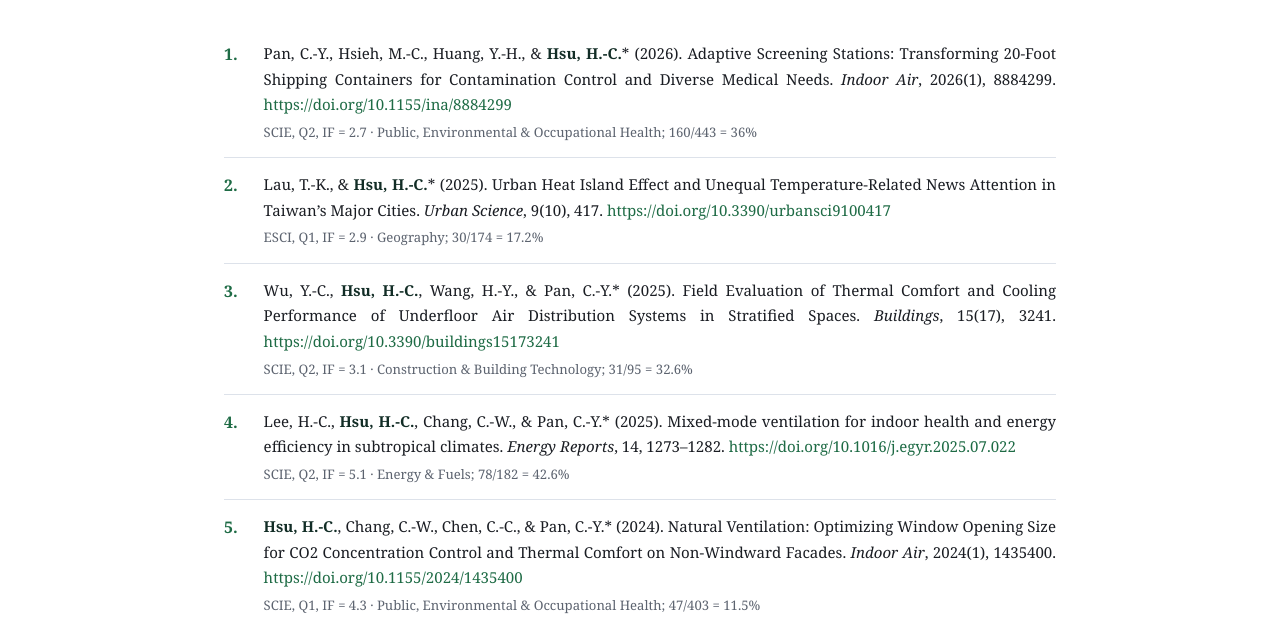
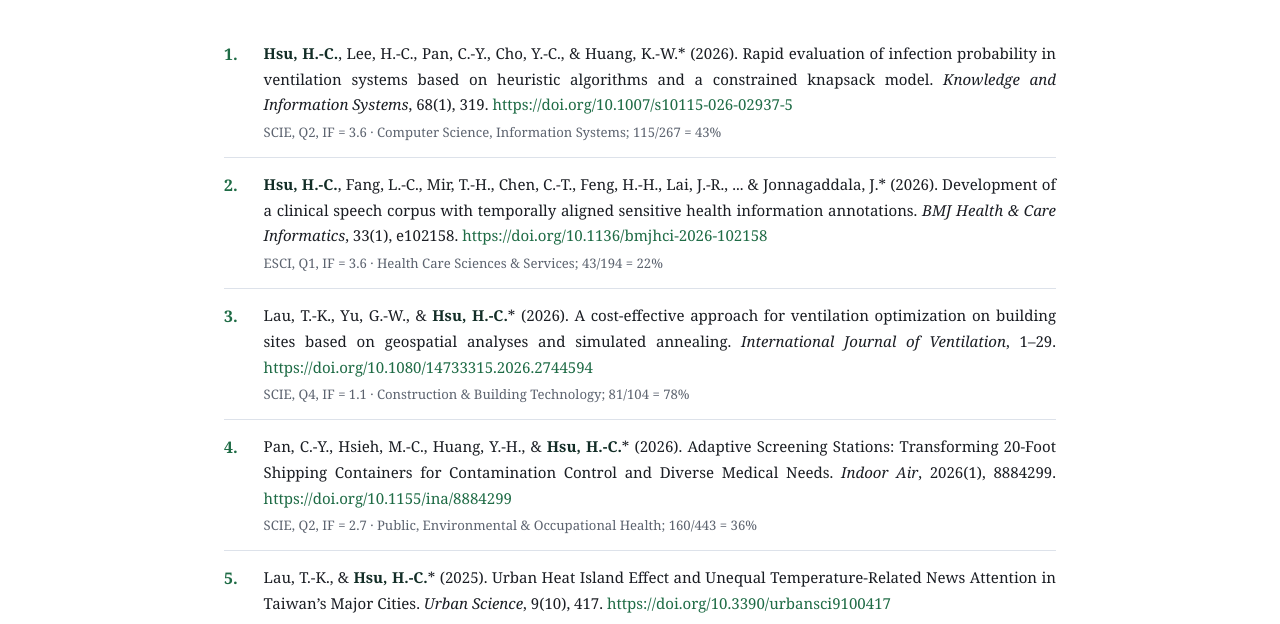
Before and after one commit to HsiehChih/HsiehChih.github.io, a plain HTML site: page publications.html in a window 1280 px wide. Shown: the part 167-791 px from the top of the page. Drawn offline with Linux system fonts and the light colour scheme.

Commit message:
Add files via upload

```diff
--- a/publications.html
+++ b/publications.html
@@ -46,6 +46,36 @@
 
   <section id="publications">
     <ol class="pub-list">
+      <li class="pub-item">
+        <div class="pub-body">
+          <p class="pub-cite">
+            <span class="pub-authors"><strong>Hsu, H.-C.</strong>, Lee, H.-C., Pan, C.-Y., Cho, Y.-C., &amp; Huang, K.-W.*</span> (2026). Rapid evaluation of infection probability in ventilation systems based on heuristic algorithms and a constrained knapsack model.
+            <span class="pub-venue">Knowledge and Information Systems</span>, 68(1), 319.
+            <a href="https://doi.org/10.1007/s10115-026-02937-5" target="_blank" rel="noopener">https://doi.org/10.1007/s10115-026-02937-5</a>
+          </p>
+          <div class="pub-meta">SCIE, Q2, IF = 3.6 · Computer Science, Information Systems; 115/267 = 43%</div>
+        </div>
+      </li>
+      <li class="pub-item">
+        <div class="pub-body">
+          <p class="pub-cite">
+            <span class="pub-authors"><strong>Hsu, H.-C.</strong>, Fang, L.-C., Mir, T.-H., Chen, C.-T., Feng, H.-H., Lai, J.-R., ... &amp; Jonnagaddala, J.*</span> (2026). Development of a clinical speech corpus with temporally aligned sensitive health information annotations.
+            <span class="pub-venue">BMJ Health &amp; Care Informatics</span>, 33(1), e102158.
+            <a href="https://doi.org/10.1136/bmjhci-2026-102158" target="_blank" rel="noopener">https://doi.org/10.1136/bmjhci-2026-102158</a>
+          </p>
+          <div class="pub-meta">ESCI, Q1, IF = 3.6 · Health Care Sciences &amp; Services; 43/194 = 22%</div>
+        </div>
+      </li>
+      <li class="pub-item">
+        <div class="pub-body">
+          <p class="pub-cite">
+            <span class="pub-authors">Lau, T.-K., Yu, G.-W., &amp; <strong>Hsu, H.-C.</strong>*</span> (2026). A cost-effective approach for ventilation optimization on building sites based on geospatial analyses and simulated annealing.
+            <span class="pub-venue">International Journal of Ventilation</span>, 1&ndash;29.
+            <a href="https://doi.org/10.1080/14733315.2026.2744594" target="_blank" rel="noopener">https://doi.org/10.1080/14733315.2026.2744594</a>
+          </p>
+          <div class="pub-meta">SCIE, Q4, IF = 1.1 · Construction &amp; Building Technology; 81/104 = 78%</div>
+        </div>
+      </li>
       <li class="pub-item">
         <div class="pub-body">
           <p class="pub-cite">
```
Also changed, not shown: tw-publications.html (+30 -0 lines).
